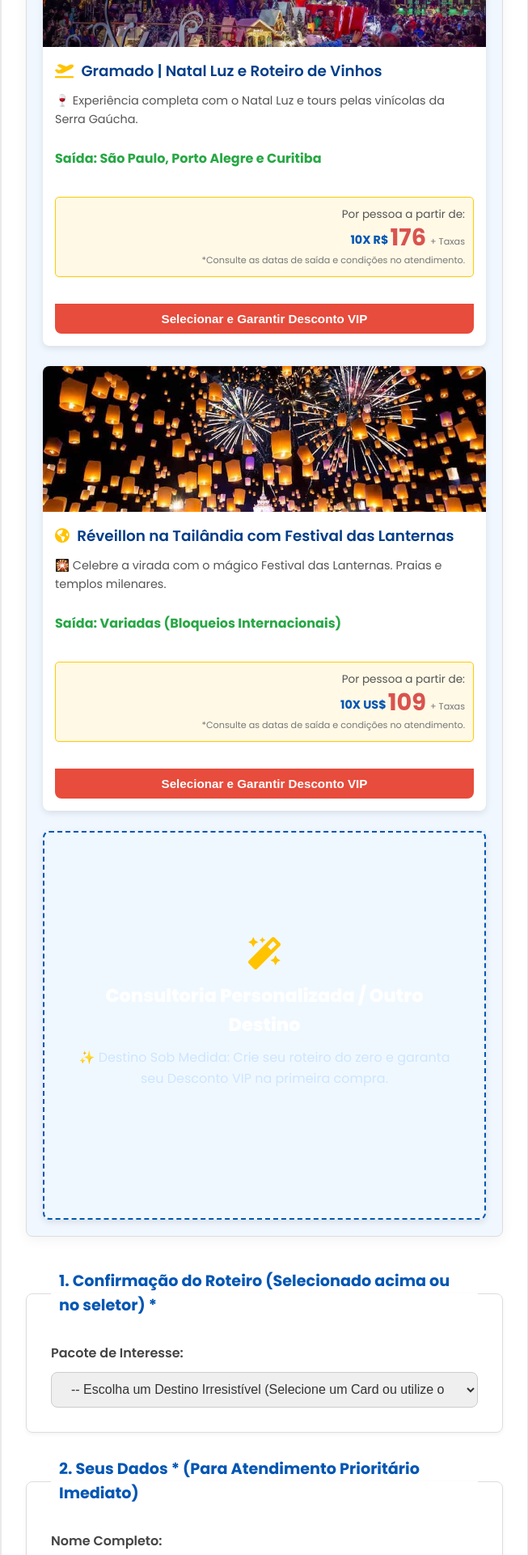
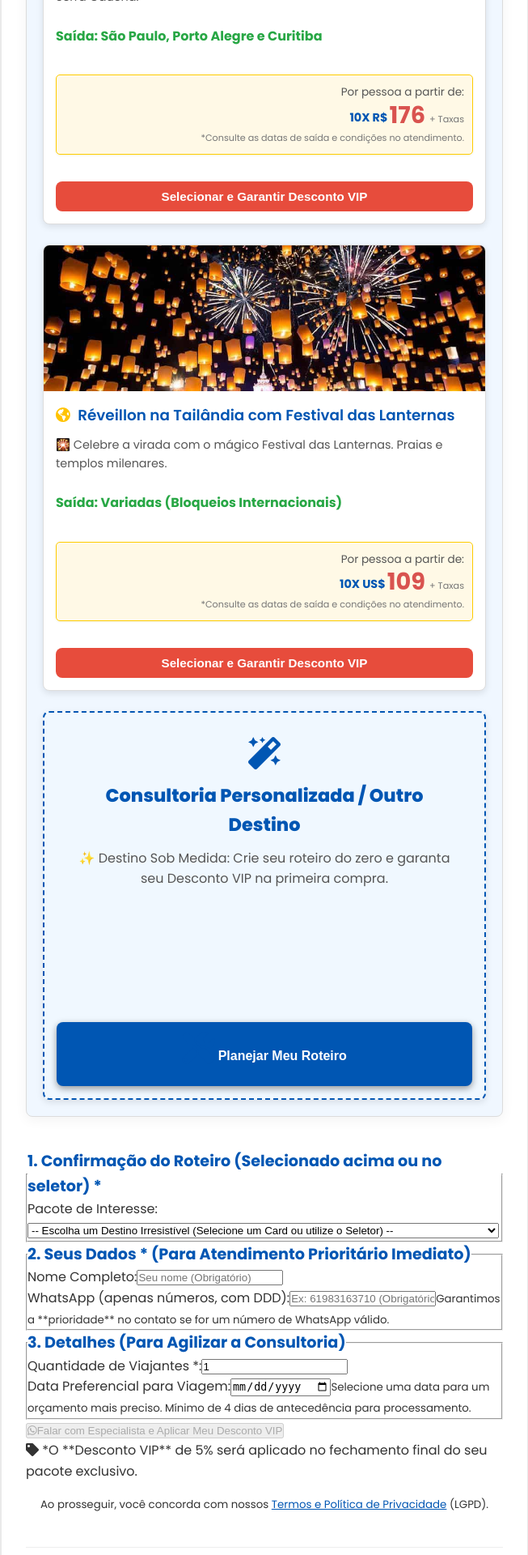
Before and after one commit to fsrviagens/fsr-turismo-lp-manager, a Flask app: page / in a window 1280 px wide. Shown: the part 2600-4520 px from the top of the page at 81% size, without its empty margins (313-966 px from the left). Run offline with Flask 3, Linux system fonts and the light colour scheme; data that the repository does not hold is empty; some libraries are stand-ins or nearby versions.

Commit message:
Atualizar o style.css

```diff
--- a/static/style.css
+++ b/static/style.css
@@ -7,7 +7,7 @@
     /* Cores FSR (Baseado na logo) */
     --fsr-blue: #023e8a; /* Azul escuro da FSR (Cor Primária) */
     --fsr-red: #e74c3c; /* Vermelho do arco/destaque (Cor Secundária/Alerta) */
-    --primary-color: var(--fsr-blue);
+    --primary-color: #0056b3; /* Usando o azul escuro padrão de muitos dos seus estilos in-line */
     --secondary-color: var(--fsr-red);
 
     /* Cores de Fundo e Texto */
@@ -17,6 +17,9 @@
     --alert-yellow: #FFC300; /* Cor para destaque/oferta */
     --warning-blue: #cce5ff; /* Cor para aviso suave (fallback) */
     --loading-blue-light: #f0f7ff;
+    --soft-blue-consultoria: #f0f8ff; /* Novo: Fundo do card de consultoria */
+    --price-yellow-bg: #fff9e6; /* Novo: Fundo da caixa de preço */
+
 
     /* Fontes e Tamanhos */
     --font-primary: 'Poppins', sans-serif;
@@ -63,6 +66,44 @@ h1.hero__headline {
     margin-bottom: var(--space-sm);
 }
 
+/* Estilos para o Hero e Form (Migrados/Revisados) */
+.hero__headline {
+    text-align: center;
+    color: var(--primary-color);
+}
+.hero__slogan {
+    text-align: center;
+    color: #333;
+    margin-bottom: var(--space-md);
+}
+.offer-banner {
+    background-color: #ffcc00; /* Reaplicando cor exata do in-line para consistência */
+    color: #333;
+    padding: 10px;
+    text-align: center;
+    font-weight: bold;
+    border-radius: 5px;
+    margin-bottom: 30px;
+}
+.form__legend {
+    font-size: 1.2em;
+    font-weight: bold;
+    color: var(--primary-color);
+}
+.error-message {
+    color: var(--secondary-color);
+    border: 1px solid var(--secondary-color);
+    padding: 10px;
+    border-radius: 5px;
+    margin-top: 15px;
+}
+.expert-seal {
+    font-weight: bold;
+    color: #333;
+    margin-bottom: 10px;
+}
+
+
 /* ====================
    2. Componentes Adaptados e Novos (Foco na Venda e UX)
    ==================== */
@@ -72,117 +113,17 @@ h1.hero__headline {
     text-align: center;
     margin-bottom: var(--space-lg);
 }
-
-.logo__image {
-    max-width: 180px;
-    height: auto;
-    margin: 0 auto var(--space-md);
-    display: block;
-}
-
-.hero__slogan {
-    font-size: 1.1rem;
-    margin-bottom: var(--space-lg);
-    color: #555;
-    font-weight: 400;
-}
+/* ... (outros estilos de header/logo) */
 
 /* --- GATILHO DE VENDA (OFERTA 5% OFF) --- */
-.offer-banner {
-    background-color: var(--alert-yellow);
-    color: var(--text-color);
-    padding: var(--space-md);
-    text-align: center;
-    font-weight: 700;
-    font-size: 1.1rem;
-    border-radius: var(--border-radius-base);
-    margin-bottom: var(--space-lg);
-    animation: pulse 1.5s infinite;
-    box-shadow: 0 4px 10px rgba(255, 195, 0, 0.4);
-}
-
-@keyframes pulse {
-    0% { transform: scale(1); opacity: 1; }
-    50% { transform: scale(1.015); opacity: 0.95; }
-    100% { transform: scale(1); opacity: 1; }
-}
-/* FIM GATILHO DE VENDA */
+/* ... (estilos do offer-banner e animação) */
 
 /* --- ESTILOS DO FORMULÁRIO --- */
-
-.form__fieldset {
-    border: 1px solid #ddd;
-    border-radius: var(--border-radius-base);
-    padding: var(--space-md) var(--space-lg) var(--space-sm) var(--space-lg);
-    margin-bottom: var(--space-lg);
-    box-shadow: 0 2px 5px rgba(0, 0, 0, 0.05);
-}
-
-.form__legend {
-    color: var(--primary-color);
-    font-size: 1.25rem;
-    font-weight: 700;
-    padding: 0 var(--space-sm);
-}
-
-.form__group {
-    margin-bottom: var(--space-md);
-    padding-top: var(--space-sm);
-}
-
-.form__group label {
-    display: block;
-    margin-bottom: var(--space-sm);
-    font-weight: 600;
-    color: #444;
-}
-
-.form input, .form select {
-    width: 100%;
-    padding: var(--space-sm) var(--space-md);
-    border-radius: var(--border-radius-base);
-    border: 1px solid #ccc;
-    font-size: var(--text-size);
-    color: var(--text-color);
-    min-height: 44px;
-    transition: all 0.3s ease;
-}
-
-.form input:focus, .form select:focus {
-    border-color: var(--primary-color);
-    outline: none;
-    box-shadow: 0 0 0 3px rgba(2, 62, 138, 0.15);
-}
+/* ... (estilos de fieldset, legend, input, etc.) */
 
 /* --- MENSAGEM DE CARREGAMENTO (UX OTIMIZADA) --- */
-.loading-message {
-    text-align: center;
-    color: var(--primary-color);
-    font-weight: 600;
-    padding: var(--space-md);
-    background-color: #e6f3ff;
-    border-radius: var(--border-radius-base);
-    border: 1px solid #b3d9ff;
-    overflow: hidden;
-}
+/* ... (estilos de loading-message e animação) */
 
-.loading-message .fa-spinner {
-    margin-right: var(--space-sm);
-    color: var(--primary-color);
-    font-size: 1.2rem;
-}
-
-.loading-animation {
-    background: linear-gradient(90deg, #e6f3ff 0%, #dbe9fc 50%, #e6f3ff 100%);
-    background-size: 200% 100%;
-    animation: shimmer 2s infinite linear;
-}
-
-@keyframes shimmer {
-    0% { background-position: 200% 0; }
-    100% { background-position: -200% 0; }
-}
-/* FIM DA ANIMAÇÃO */
 
 /* ====================
    3. Vitrine de Pacotes (PacoteCard e VitrinePacotes)
@@ -199,29 +140,39 @@ h1.hero__headline {
 }
 
 .vitrine-pacotes h2 {
+    /* NOVO ESTILO PARA CORRIGIR A BARRA AMARELA */
+    background: none;
+    border: none;
+    padding: 0;
+    margin-bottom: 5px;
     text-align: center;
     color: var(--primary-color);
     font-weight: 700;
-    margin-bottom: var(--space-md);
-    padding-bottom: var(--space-sm);
-    border-bottom: 2px solid var(--alert-yellow);
 }
 
+/* NOVO: Ajustes da Grid */
 .pacotes-grid {
     display: grid;
-    grid-template-columns: repeat(auto-fit, minmax(280px, 1fr));
-    gap: var(--space-md);
+    grid-template-columns: repeat(auto-fit, minmax(300px, 1fr)); /* Minmax ajustado para 300px */
+    gap: 25px; /* Gap ajustado */
+    margin-top: 30px; /* Margem ajustada */
 }
 
+/* NOVO: Estilos do Pacote Card */
 .pacote-card {
-    background: var(--white);
-    border-radius: var(--border-radius-base);
-    box-shadow: 0 3px 8px rgba(0, 0, 0, 0.1);
-    overflow: hidden;
-    transition: transform 0.3s ease, box-shadow 0.3s ease;
+    /* Estilos de fallback e min-heights (Migrados/Ajustados) */
     display: flex;
     flex-direction: column;
-    min-height: 430px;
+    min-height: 480px; /* Min-height ajustado */
+    padding-bottom: 70px; /* Padding para o botão absoluto */
+    border: 1px solid #ddd;
+    border-radius: 8px;
+    overflow: hidden;
+    position: relative;
+
+    background: var(--white);
+    box-shadow: 0 3px 8px rgba(0, 0, 0, 0.1);
+    transition: transform 0.3s ease, box-shadow 0.3s ease;
 }
 
 .pacote-card:hover {
@@ -230,9 +181,9 @@ h1.hero__headline {
 }
 
 .pacote-card img {
+    height: 180px; /* Altura ajustada */
+    object-fit: cover;
     width: 100%;
-    height: 180px;
-    object-fit: cover;
     transition: transform 0.5s ease;
 }
 
@@ -241,12 +192,12 @@ h1.hero__headline {
 }
 
 .pacote-content {
-    padding: var(--space-md);
-    /* **AJUSTE CRUCIAL:** Permite flexibilidade para posicionar o preço e o botão */
+    /* Estilos migrados */
     display: flex;
     flex-direction: column;
     justify-content: space-between;
     flex-grow: 1;
+    padding: 15px; /* Padding ajustado */
 }
 
 .pacote-content h3 {
@@ -267,7 +218,6 @@ h1.hero__headline {
     margin-bottom: var(--space-sm);
     min-height: 60px;
 }
-
 .pacote-content .saida {
     font-weight: 700;
     color: #28a745;
@@ -275,8 +225,34 @@ h1.hero__headline {
     margin-bottom: var(--space-md);
 }
 
+/* Botão de seleção dentro do card (Posicionamento Absoluto) */
+.pacote-card .btn-selecionar {
+    /* Posicionamento absoluto do in-line styles */
+    width: calc(100% - 30px);
+    margin-left: 15px;
+    margin-right: 15px;
+    position: absolute;
+    bottom: 15px;
+
+    /* Estilos visuais */
+    background-color: var(--secondary-color);
+    color: var(--white);
+    border: none;
+    padding: var(--space-sm) var(--space-md);
+    cursor: pointer;
+    font-weight: 600;
+    transition: background-color 0.2s;
+    border-radius: var(--border-radius-base); /* Ajustado para 8px para o botão */
+    font-size: 0.95rem;
+}
+
+.pacote-card .btn-selecionar:hover {
+    background-color: #c0392b;
+}
+
+
 /* ====================
-   4. Estilos do Preço e Bloco de Oferta (NOVO)
+   4. Estilos do Preço e Bloco de Oferta (MIGRADO)
    ==================== */
 
 .pacote-price-box {
@@ -284,8 +260,9 @@ h1.hero__headline {
     padding: 10px;
     border: 1px solid var(--alert-yellow);
     border-radius: 5px;
-    background-color: #fff9e6; /* Fundo suave */
+    background-color: var(--price-yellow-bg); /* Fundo suave */
     text-align: right;
+    box-shadow: 0 1px 3px rgba(0,0,0,0.05);
 }
 
 .price-label {
@@ -311,7 +288,7 @@ h1.hero__headline {
 .main-price {
     font-size: 1.8em;
     line-height: 1;
-    color: var(--secondary-color); /* Destaque em vermelho */
+    color: #d9534f; /* Cor exata do in-line para consistência */
 }
 
 .taxes {
@@ -329,190 +306,79 @@ h1.hero__headline {
     margin-top: 5px;
     text-align: right;
 }
-/* FIM ESTILOS DE PREÇO */
 
 
-/* Botão de seleção dentro do card */
-.pacote-card .btn-selecionar {
-    background-color: var(--secondary-color);
-    color: var(--white);
-    border: none;
-    padding: var(--space-sm) var(--space-md);
-    width: 100%;
-    cursor: pointer;
-    font-weight: 600;
-    transition: background-color 0.2s;
-    margin-top: auto;
-    border-radius: 0 0 var(--border-radius-base) var(--border-radius-base);
-    font-size: 0.95rem;
+/* --- ESTILO ESPECIAL: CARD DE CONSULTORIA (MIGRADO) --- */
+
+.card-consultoria {
+    background-color: var(--soft-blue-consultoria);
+    border: 2px dashed var(--primary-color); /* Usando primary-color */
+    text-align: center;
+    justify-content: center;
+    align-items: center;
+    padding: 30px;
+    min-height: 300px; /* Altura reduzida para se destacar como 'diferente' */
+    padding-bottom: 30px; /* Reduz o padding inferior, pois o botão não é absoluto */
+
+    /* Resetando estilos de cor e fonte para este card */
+    color: var(--text-color);
+    box-shadow: 0 3px 8px rgba(0, 0, 0, 0.1);
+    transition: transform 0.3s ease, box-shadow 0.3s ease;
+
+    /* Garantindo que seja flex column */
+    display: flex;
+    flex-direction: column;
 }
 
-.pacote-card .btn-selecionar:hover {
-    background-color: #c0392b;
-}
-
-
-/* --- ESTILO ESPECIAL: CARD DE CONSULTORIA --- */
-
-.card-consultoria {
-    background: var(--primary-color);
-    color: var(--white);
-    border: 2px dashed var(--alert-yellow);
-    text-align: center;
-    min-height: 430px;
-
-    display: flex;
-    flex-direction: column;
-    justify-content: center;
-    align-items: center;
-    padding: var(--space-lg);
+.card-consultoria:hover {
+    transform: translateY(-5px);
+    box-shadow: 0 8px 20px rgba(0, 0, 0, 0.15);
 }
 
 .card-consultoria i {
-    color: var(--alert-yellow);
-    margin-bottom: var(--space-sm);
+    color: var(--primary-color);
+    margin-bottom: 15px;
+    font-size: 40px;
 }
 
 .card-consultoria h3 {
-    color: var(--white);
+    color: var(--primary-color);
     font-size: 1.4em;
     font-weight: 800;
     margin-bottom: var(--space-sm);
 }
 
 .card-consultoria p {
-    color: #cce5ff;
+    color: #555;
     font-size: 1em;
     margin-bottom: var(--space-lg);
     min-height: auto;
+    flex-grow: 1; /* Permite que o parágrafo ocupe o espaço */
 }
 
 .card-consultoria .btn-selecionar {
-    background-color: var(--alert-yellow);
-    color: var(--text-color);
+    /* Estilos de botão da consultoria (Posicionamento Estático/Fluxo Normal) */
+     position: static;
+     margin: 20px auto 0;
+     width: 100%;
+
+     /* Estilos de visual do botão */
+    background-color: var(--primary-color);
+    color: var(--white);
     font-size: 1.0rem;
     padding: 12px var(--space-md);
     border-radius: var(--border-radius-base);
-    box-shadow: 0 3px 8px rgba(255, 195, 0, 0.4);
+    box-shadow: 0 3px 8px rgba(0, 0, 0, 0.4);
 }
 
 .card-consultoria .btn-selecionar:hover {
-    background-color: #e0a800;
+    background-color: #004692; /* Um azul um pouco mais escuro */
 }
 
-/* Botão de Envio (WhatsApp) */
-.btn {
-    padding: var(--space-md) var(--space-lg);
-    border: none;
-    text-decoration: none;
-    font-weight: 700;
-    transition: transform 0.3s ease, box-shadow 0.3s ease;
-    display: flex;
-    align-items: center;
-    justify-content: center;
-    cursor: pointer;
-    gap: var(--space-sm);
-    text-transform: uppercase;
-}
-
-.btn--cta {
-    width: 100%;
-    background: #25d366;
-    color: var(--white);
-    border-radius: 50px;
-    font-size: 1.15rem;
-    margin-top: var(--space-lg);
-    box-shadow: 0 6px 20px rgba(37, 211, 102, 0.4);
-}
-
-.btn--cta:hover:not(:disabled) {
-    background-color: #1da851;
-    transform: translateY(-3px);
-    box-shadow: 0 8px 25px rgba(37, 211, 102, 0.5);
-}
-
-.btn--cta:disabled {
-    background-color: #90a4ae;
-    cursor: not-allowed;
-    box-shadow: none;
-}
-
-.error-message.form__alert {
-    color: var(--secondary-color);
-    font-weight: 600;
-    text-align: center;
-    margin: var(--space-lg) 0;
-    padding: var(--space-md);
-    border: 2px solid var(--secondary-color);
-    background-color: #ffe6e6;
-    border-radius: var(--border-radius-base);
-}
-
-.help-text {
-    font-size: 0.85rem;
-    color: #888;
-    display: block;
-    margin-top: 5px;
-}
-
-.final-call-to-action {
-    text-align: center;
-    font-size: 0.95rem;
-    color: #555;
-    margin-top: var(--space-md);
-    font-style: italic;
-}
-
-/* --- FOOTER: AUTORIDADE E CONFIANÇA --- */
-.footer {
-    background: transparent;
-    color: var(--text-color);
-    padding: var(--space-md) 0;
-    text-align: center;
-    font-size: 0.9rem;
-    margin-top: var(--space-lg);
-    border-top: 1px solid #ddd;
-}
-
-.expert-seal {
-    color: var(--primary-color);
-    font-weight: 700;
-    display: block;
-    margin-bottom: 5px;
-}
-
-.expert-seal i {
-    color: var(--alert-yellow);
-    margin-right: 5px;
-}
+/* Botão de Envio (WhatsApp) e demais estilos de form/footer */
+/* ... (MANTIDOS) */
 
 /* ====================
    5. Responsividade
    ==================== */
-@media (max-width: 650px) {
-    .container.form-container {
-        margin: var(--space-md);
-        padding: var(--space-md);
-    }
-
-    h1.hero__headline {
-        font-size: 1.5rem;
-    }
-    .hero__slogan {
-        font-size: 1.0rem;
-    }
-
-    .offer-banner {
-        font-size: 1rem;
-        padding: var(--space-sm);
-    }
-    .btn--cta {
-        font-size: 1.0rem;
-        padding: 12px var(--space-md);
-    }
-
-    /* Aumenta o espaçamento entre cards para toque em mobile */
-    .pacotes-grid {
-        gap: var(--space-lg);
-    }
-}
+/* ... (MANTIDOS) */
```
